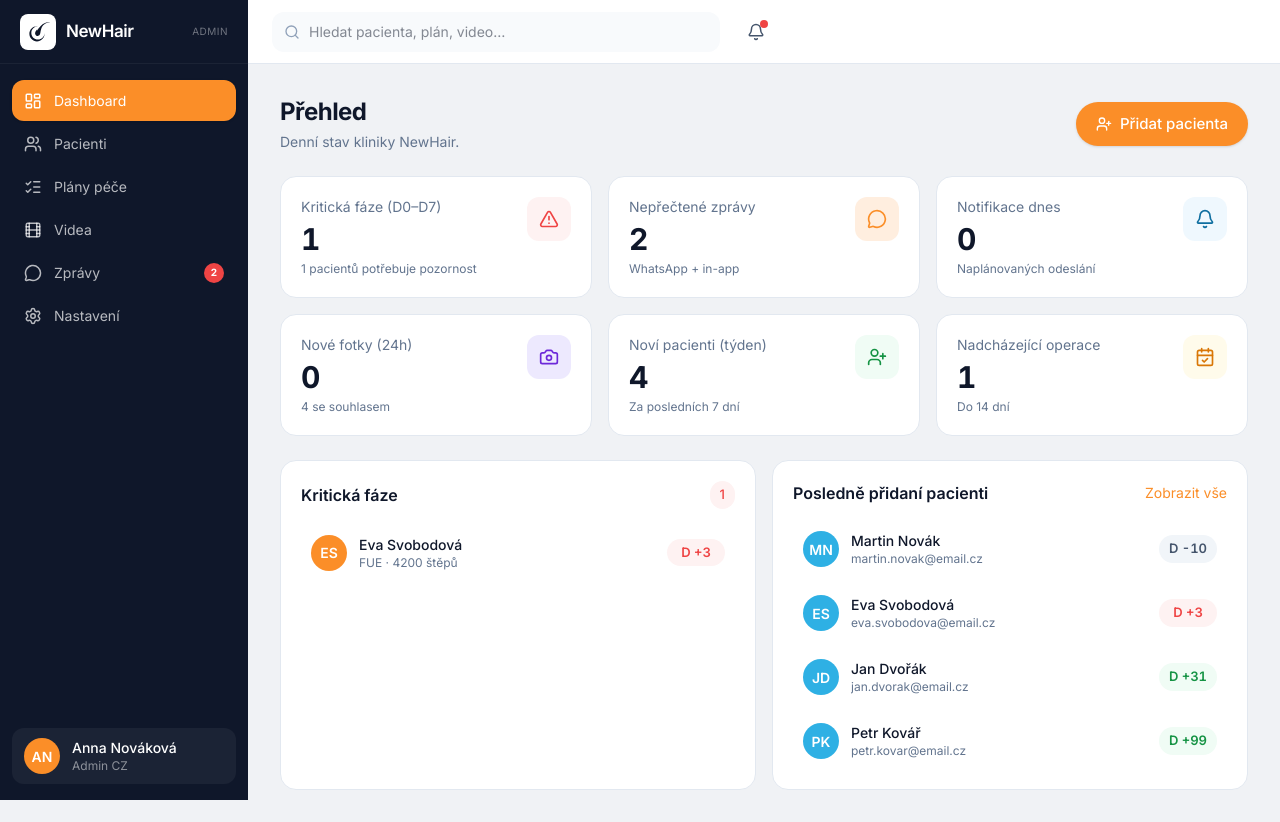
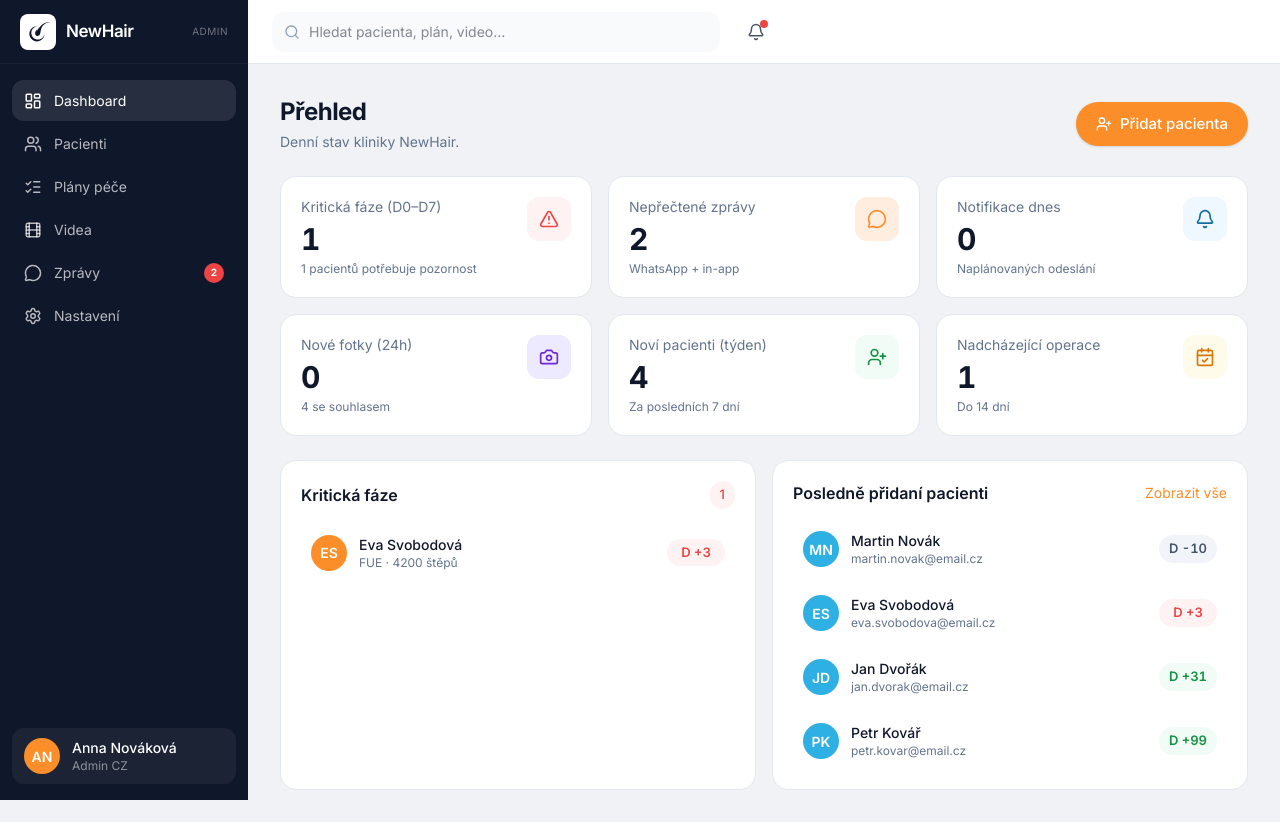
Before and after one commit to grevo-cz/newhair-admin, a Vue app: page / in a window 1280 px wide. Built offline with nearby package versions, Linux system fonts and the light colour scheme.

Commit message:
Sidebar: replace orange active bg with subtle white/10 overlay

```diff
--- a/src/components/layout/AppSidebar.vue
+++ b/src/components/layout/AppSidebar.vue
@@ -45,7 +45,7 @@ const nav: NavItem[] = [
           :class="[
             'w-full flex items-center gap-3 px-3 py-2.5 rounded-xl text-[14px] transition-colors',
             (item.to === '/' ? isExactActive : isActive)
-              ? 'bg-brand-orange text-white shadow-sm'
+              ? 'bg-white/10 text-white'
               : 'text-white/70 hover:bg-white/5 hover:text-white',
           ]"
           @click="navigate"
```
